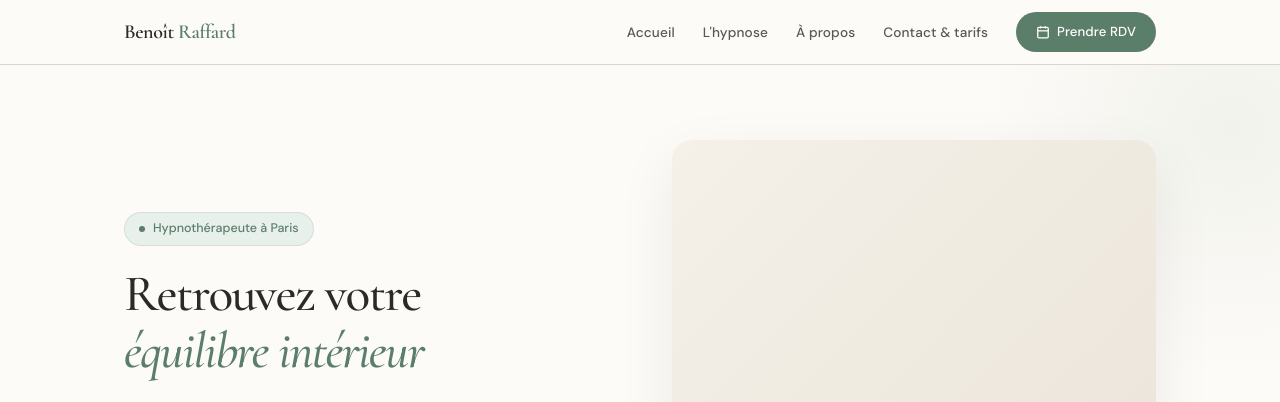
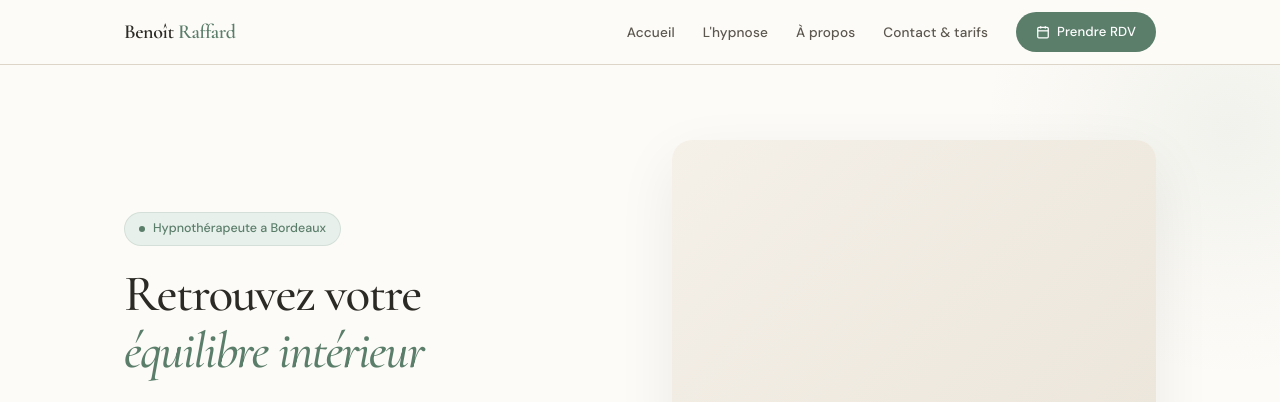
Before and after one commit to pigozard/hypnose-bordeaux33, a Jekyll site: the page built from index.html, in a window 1280 px wide and 900 px high. Shown: the top 402 px of the window. Built offline with Jekyll 4.4.1, drawn with Linux system fonts in a browser that asks for light colours; a script that is not in the unit is left out.

Commit message:
Update 🏠 Page d'accueil “hero”

```diff
--- a/_data/index.yml
+++ b/_data/index.yml
@@ -1,4 +1,4 @@
-hero_badge: Hypnothérapeute à Paris
+hero_badge: Hypnothérapeute a Bordeaux
 hero_title: Retrouvez votre
 hero_title_em: équilibre intérieur
 hero_subtitle: Je vous accompagne pour dépasser vos blocages et retrouver vos
```
